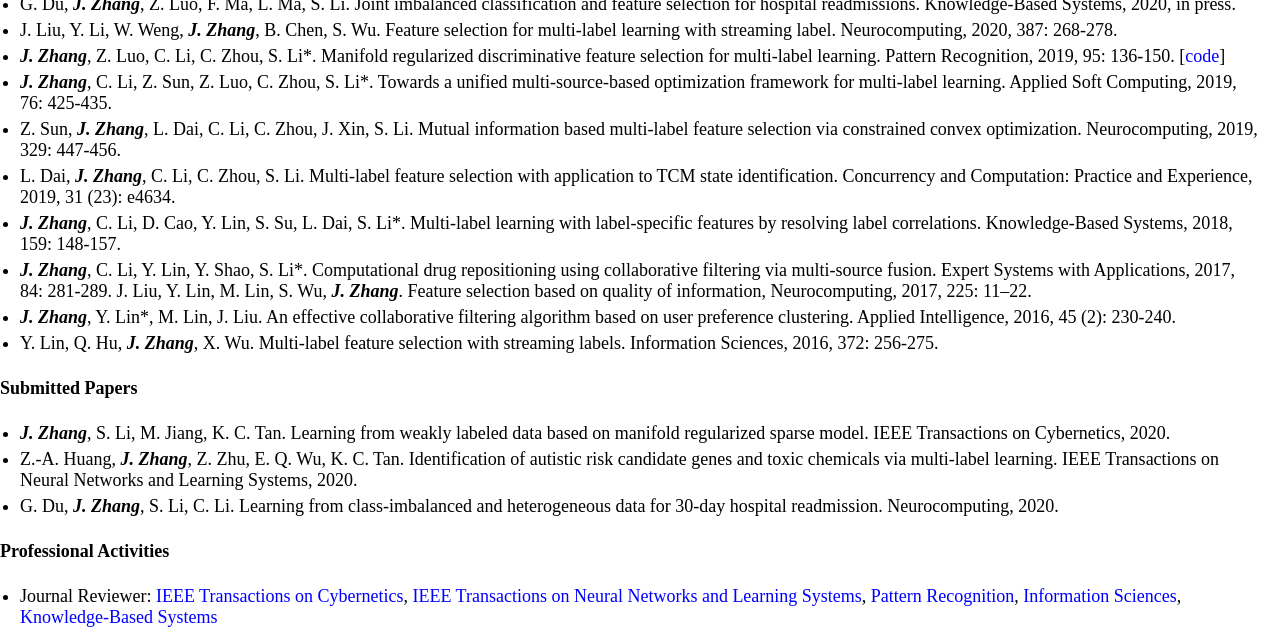
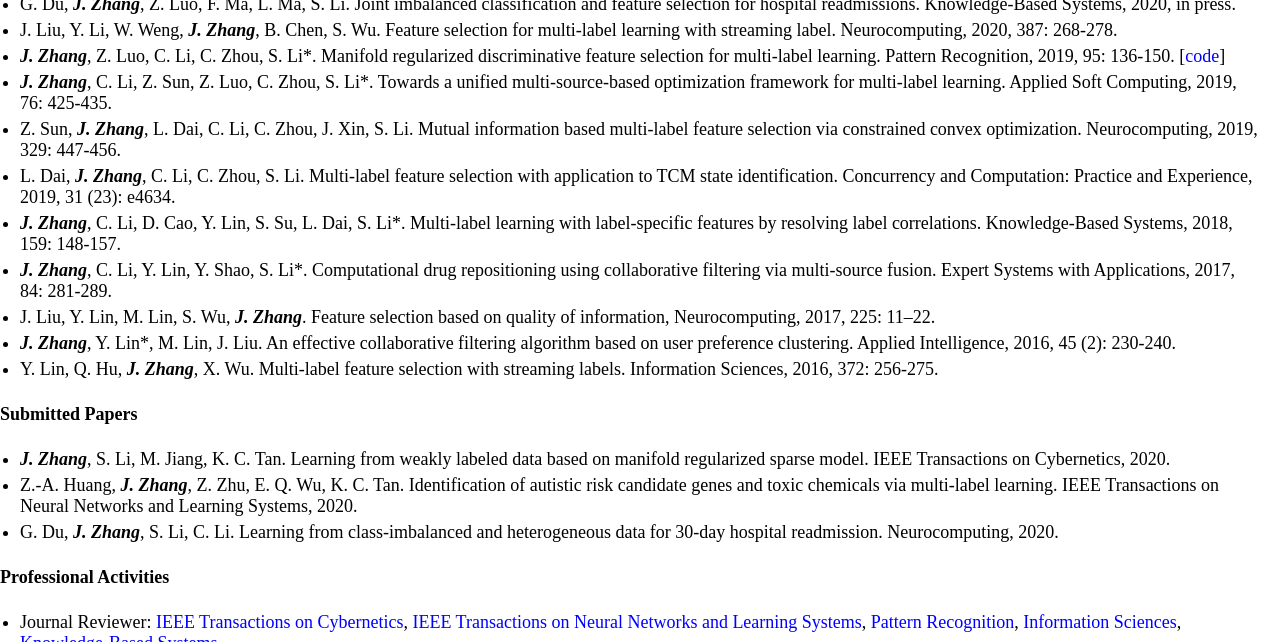
Before and after one commit to jiazhang-ml/jiazhang-ml.github.io, a Jekyll site: the page built from index.md, in a window 1280 px wide and 900 px high, scrolled down 502 px, cut to the strip 0-642 px from the top of the window. Built offline with Jekyll 4.4.1, drawn with Linux system fonts in a browser that asks for light colours.

```diff
--- a/index.md
+++ b/index.md
@@ -28,7 +28,7 @@ I am boardly interested in machine learning, data mining, and artificial intelli
 * L. Dai, ***J. Zhang***, C. Li, C. Zhou, S. Li. Multi‐label feature selection with application to TCM state identification. Concurrency and Computation: Practice and Experience, 2019, 31 (23): e4634.
 * ***J. Zhang***, C. Li, D. Cao, Y. Lin, S. Su, L. Dai, S. Li\*. Multi-label learning with label-specific features by resolving label correlations. Knowledge-Based Systems, 2018, 159: 148-157.
 * ***J. Zhang***, C. Li, Y. Lin, Y. Shao, S. Li\*. Computational drug repositioning using collaborative filtering via multi-source fusion. Expert Systems with Applications, 2017, 84: 281-289.
-J. Liu, Y. Lin, M. Lin, S. Wu, ***J. Zhang***. Feature selection based on quality of information, Neurocomputing, 2017, 225: 11–22.
+* J. Liu, Y. Lin, M. Lin, S. Wu, ***J. Zhang***. Feature selection based on quality of information, Neurocomputing, 2017, 225: 11–22.
 * ***J. Zhang***, Y. Lin\*, M. Lin, J. Liu. An effective collaborative filtering algorithm based on user preference clustering. Applied Intelligence, 2016, 45 (2): 230-240.
 * Y. Lin, Q. Hu, ***J. Zhang***, X. Wu. Multi-label feature selection with streaming labels. Information Sciences, 2016, 372: 256-275.
 
```
